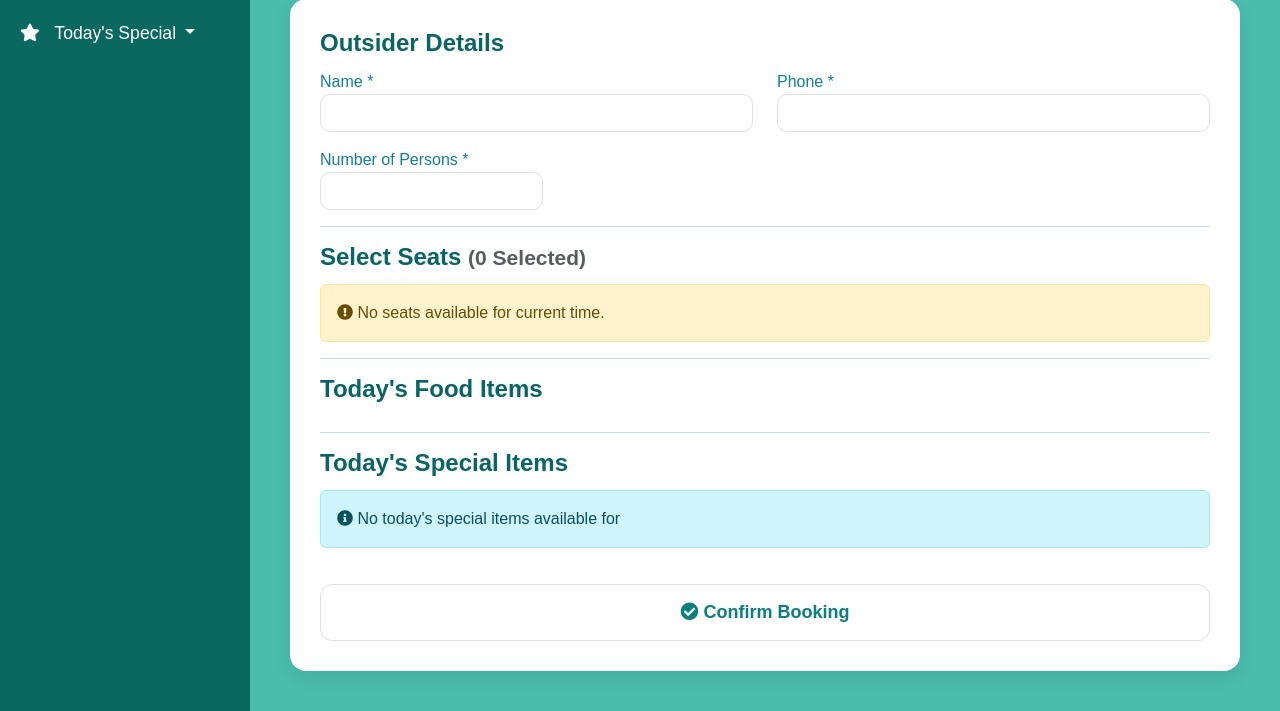
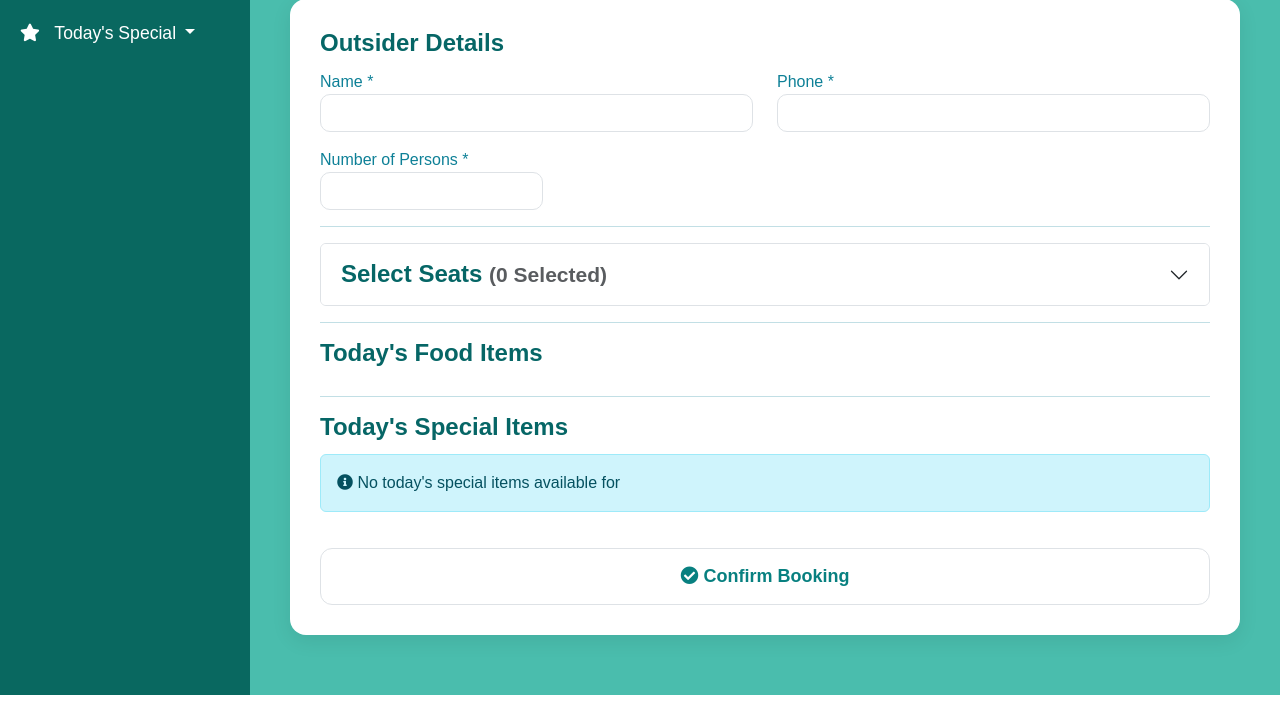
Before and after one commit to ociuzacademy/Bite_and_Seat_Backend, a Django app: template adminapp/templates/adminapp/admin_outsider_booking.html in a window 1280 px wide. Shown: the part 463-1174 px from the top of the page. Run offline with Django 5.2, Linux system fonts and the light colour scheme; the template is opened without the code that fills it, so the values that code supplies are empty.

Commit message:
By Ananya

```diff
--- a/adminapp/templates/adminapp/admin_outsider_booking.html
+++ b/adminapp/templates/adminapp/admin_outsider_booking.html
@@ -152,11 +152,18 @@
 
             <hr>
 
-            <!-- SEAT SECTION -->
-            <h4 class="section-title">Select Seats
+            <!-- SEAT SECTION with Accordion -->
+            <div class="accordion" id="seatsAccordion">
+                <div class="accordion-item">
+                    <h2 class="accordion-header" id="headingSeats">
+                        <button class="accordion-button collapsed" type="button" data-bs-toggle="collapse" data-bs-target="#collapseSeats" aria-expanded="false" aria-controls="collapseSeats">
+                            <h4 class="section-title mb-0">Select Seats
                                 <small class="text-muted">(<span id="selectedCount">0</span> Selected)</small>
                             </h4>
-
+                        </button>
+                    </h2>
+                    <div id="collapseSeats" class="accordion-collapse collapse" aria-labelledby="headingSeats" data-bs-parent="#seatsAccordion">
+                        <div class="accordion-body">
                             {% if available_seat_ids %}
                                 {% for table in tables %}
                                     <div class="mb-3 p-3" style="background:#fafafa;border-radius:12px;">
@@ -204,6 +211,10 @@
                                     {% endif %}
                                 </div>
                             {% endif %}
+                        </div>
+                    </div>
+                </div>
+            </div>
 
             <hr>
 
```
Lines whose indentation alone changed are shown as unchanged.
